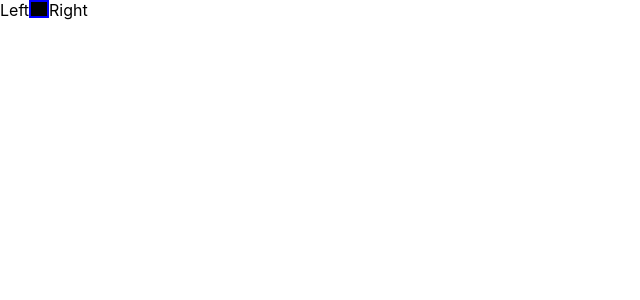
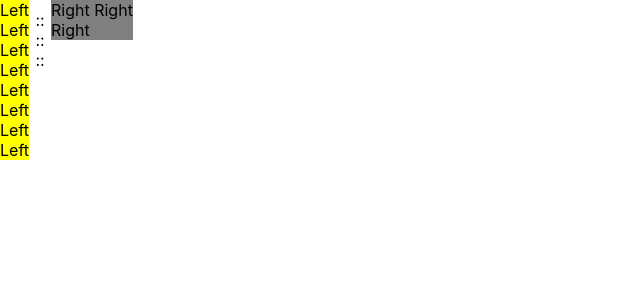
Before and after one commit to MeetYourCreator/reactjs-common-components, a React (Create React App) app: page / in a window 1280 px wide. Shown: the top 300 px of the page, without its empty margins (0-640 px from the left). Built offline with nearby package versions, Linux system fonts and the light colour scheme.

Commit message:
update file structure

```diff
--- a/src/App.tsx
+++ b/src/App.tsx
@@ -1,11 +1,30 @@
 import React from 'react';
-import { SplitViewPanels } from './components/SplitViewPanels';
+import { SplitViewPanels } from './components/SplitViewPanels/SplitViewPanels';
 import './App.css';
 
 export const App = () => {
   return (
     <>
-      <SplitViewPanels leftPanel={<div>Left</div>} rightPanel={<div>Right</div>} />
+      <SplitViewPanels
+        leftPanel={
+          <div style={{ backgroundColor: 'yellow' }}>
+            <div>Left</div>
+            <div>Left</div>
+            <div>Left</div>
+            <div>Left</div>
+            <div>Left</div>
+            <div>Left</div>
+            <div>Left</div>
+            <div>Left</div>
+          </div>
+        }
+        rightPanel={
+          <div style={{ backgroundColor: 'grey' }}>
+            <div>Right Right</div>
+            <div>Right</div>
+          </div>
+        }
+      />
     </>
   );
 };
--- a/src/components/SplitViewPanels.tsx
+++ b/src/components/SplitViewPanels/SplitViewPanels.tsx
@@ -1,7 +1,7 @@
 import React, { createRef, useEffect, useState } from 'react';
 import { SplitViewPanelsProps, LeftPanelProps } from './types';
 
-import './styles/split-view-panels.css';
+import './split-view-panels.css';
 
 const LeftPanel: React.FunctionComponent<LeftPanelProps> = ({
   leftWidth,
@@ -33,7 +33,7 @@ export const SplitViewPanels: React.FunctionComponent<SplitViewPanelsProps> = ({
     undefined | number
   >(undefined);
   const [isDragging, setIsDragging] = useState<boolean>(false);
-  const minLeftPanelWidth: number = 375;
+  const minLeftPanelWidth: number = 75;
   const splitPanelRef = createRef<HTMLDivElement>();
 
   const onTouchStart = (e: React.TouchEvent) => {
@@ -97,13 +97,19 @@ export const SplitViewPanels: React.FunctionComponent<SplitViewPanelsProps> = ({
       <LeftPanel leftWidth={leftWidth} setLeftWidth={setLeftWidth}>
         {leftPanel}
       </LeftPanel>
-      <div
-        className="divider-hitbox"
-        onMouseDown={onMouseDown}
-        onTouchStart={onTouchStart}
-        onMouseUp={onMouseUp}
-      >
-        <div className="divider" />
+      <div className="dividerContainer">
+        <div
+          className="dividerHitbox"
+          onMouseDown={onMouseDown}
+          onTouchStart={onTouchStart}
+          onMouseUp={onMouseUp}
+        >
+          <div className="divider">
+            <div>::</div>
+            <div>::</div>
+            <div>::</div>
+          </div>
+        </div>
       </div>
       <div className="rightPanel">{rightPanel}</div>
     </section>
--- a/src/components/styles/split-view-panels.css
+++ b/src/components/SplitViewPanels/split-view-panels.css
@@ -5,16 +5,21 @@
   height: 100%;
 }
 
-.divider-hitbox {
+.dividerContainer {
   display: flex;
+  flex-direction: column;
   justify-content: center;
   align-items: center;
-  background-color: blue;
 }
+
 .divider {
+  display: flex;
+  flex-direction: column;
+  justify-content: center;
+  align-items: center;
+  /* position: relative; */
+  /* top: 50vh; */
   width: 2px;
   height: 100%;
-  margin: 2px;
-  border: 7px solid black;
-  background-color: red;
+  margin: 10px;
 }
```
Also changed, not shown: src/components/SplitViewPanels/types.ts (renamed from src/components/types.ts).
